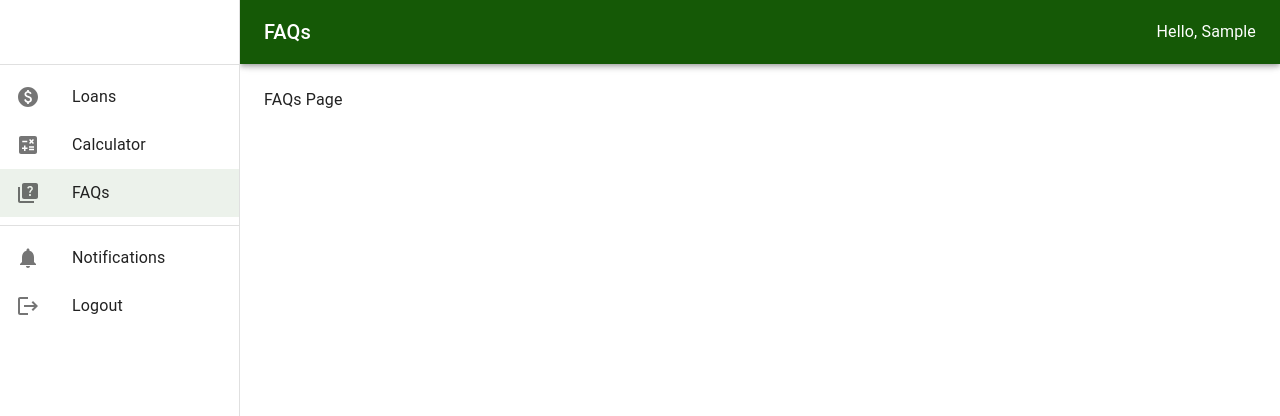
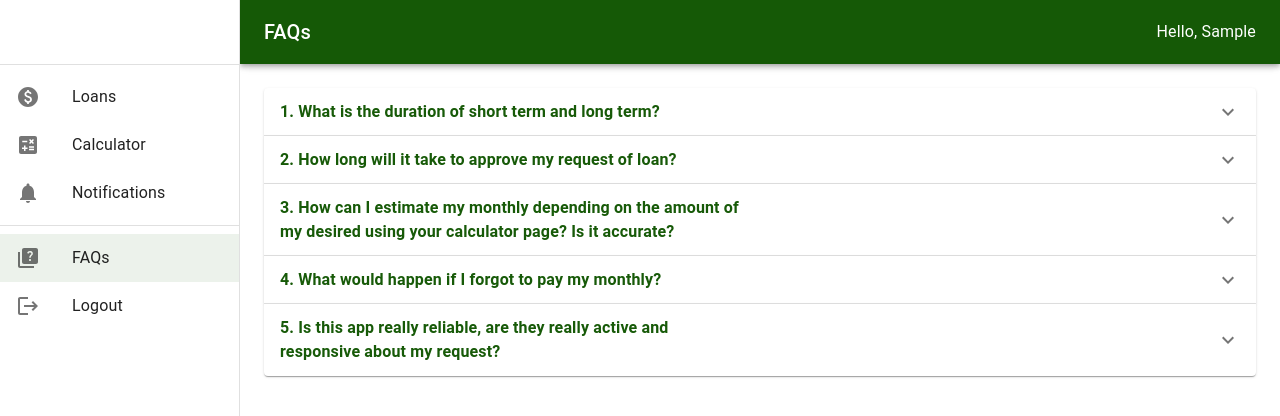
Before and after one commit to michaeljed29/cvsu-loan-client, a React (Create React App) app: page /faqs in a window 1280 px wide. Shown: the top 416 px of the page. Built offline with nearby package versions, Linux system fonts and the light colour scheme; no server answers; sample sign-in values are in the browser's storage.

Commit message:
added faqs page

```diff
--- a/src/App.js
+++ b/src/App.js
@@ -156,22 +156,6 @@ const App = (props) => {
         )}
 
         <ListItem
-          selected={pathname.includes("/faqs")}
-          button
-          key="FAQs"
-          component={Link}
-          to="/faqs"
-          onClick={handleDrawerToggle}
-        >
-          <ListItemIcon>
-            <QuizIcon />
-          </ListItemIcon>
-          <ListItemText primary="FAQs" />
-        </ListItem>
-      </List>
-      <Divider />
-      <List>
-        <ListItem
           selected={pathname.includes("/notifications")}
           button
           key="Notifications"
@@ -198,6 +182,23 @@ const App = (props) => {
             </span>
           )}
         </ListItem>
+      </List>
+      <Divider />
+      <List>
+        <ListItem
+          selected={pathname.includes("/faqs")}
+          button
+          key="FAQs"
+          component={Link}
+          to="/faqs"
+          onClick={handleDrawerToggle}
+        >
+          <ListItemIcon>
+            <QuizIcon />
+          </ListItemIcon>
+          <ListItemText primary="FAQs" />
+        </ListItem>
+
         <ListItem button key="Logout" onClick={handleLogout}>
           <ListItemIcon>
             <LogoutIcon />
--- a/src/pages/FaqsPage.js
+++ b/src/pages/FaqsPage.js
@@ -1,7 +1,125 @@
-import React from "react";
+import React, { useState } from "react";
+import Accordion from "@mui/material/Accordion";
+import AccordionDetails from "@mui/material/AccordionDetails";
+import AccordionSummary from "@mui/material/AccordionSummary";
+import Typography from "@mui/material/Typography";
+import ExpandMoreIcon from "@mui/icons-material/ExpandMore";
 
 const Faqs = () => {
-  return <div>FAQs Page</div>;
+  const [expanded, setExpanded] = useState(false);
+
+  const handleChange = (panel) => (e, isExpanded) => {
+    setExpanded(isExpanded ? panel : false);
+  };
+
+  const sx = { width: "50%", flexShrink: 0, color: "#175a08", fontWeight: 700 };
+
+  return (
+    <div>
+      <Accordion
+        expanded={expanded === "panel1"}
+        onChange={handleChange("panel1")}
+      >
+        <AccordionSummary
+          expandIcon={<ExpandMoreIcon />}
+          aria-controls="panel1bh-content"
+          id="panel1bh-header"
+        >
+          <Typography sx={sx}>
+            1. What is the duration of short term and long term?
+          </Typography>
+        </AccordionSummary>
+        <AccordionDetails>
+          <Typography>
+            Short term is ranging from 1 to 6 months while the long term is
+            ranging from 7 - 24 months.
+          </Typography>
+        </AccordionDetails>
+      </Accordion>
+      <Accordion
+        expanded={expanded === "panel2"}
+        onChange={handleChange("panel2")}
+      >
+        <AccordionSummary
+          expandIcon={<ExpandMoreIcon />}
+          aria-controls="panel2bh-content"
+          id="panel2bh-header"
+        >
+          <Typography sx={sx}>
+            2. How long will it take to approve my request of loan?
+          </Typography>
+        </AccordionSummary>
+        <AccordionDetails>
+          <Typography>
+            It depends, we are reviewing your data for us to ensure that you are
+            capable of paying the amount you wanted.
+          </Typography>
+        </AccordionDetails>
+      </Accordion>
+      <Accordion
+        expanded={expanded === "panel3"}
+        onChange={handleChange("panel3")}
+      >
+        <AccordionSummary
+          expandIcon={<ExpandMoreIcon />}
+          aria-controls="panel3bh-content"
+          id="panel3bh-header"
+        >
+          <Typography sx={sx}>
+            3. How can I estimate my monthly depending on the amount of my
+            desired using your calculator page? Is it accurate?
+          </Typography>
+        </AccordionSummary>
+        <AccordionDetails>
+          <Typography>
+            It is just a very simple step, by that you can now be able to
+            determine what would be your monthly, but the result is just an
+            estimation.
+          </Typography>
+        </AccordionDetails>
+      </Accordion>
+      <Accordion
+        expanded={expanded === "panel4"}
+        onChange={handleChange("panel4")}
+      >
+        <AccordionSummary
+          expandIcon={<ExpandMoreIcon />}
+          aria-controls="panel4bh-content"
+          id="panel4bh-header"
+        >
+          <Typography sx={sx}>
+            4. What would happen if I forgot to pay my monthly?
+          </Typography>
+        </AccordionSummary>
+        <AccordionDetails>
+          <Typography>
+            The staff of the school will inform you about that.
+          </Typography>
+        </AccordionDetails>
+      </Accordion>
+      <Accordion
+        expanded={expanded === "panel5"}
+        onChange={handleChange("panel5")}
+      >
+        <AccordionSummary
+          expandIcon={<ExpandMoreIcon />}
+          aria-controls="panel5bh-content"
+          id="panel5bh-header"
+        >
+          <Typography sx={sx}>
+            5. Is this app really reliable, are they really active and
+            responsive about my request?
+          </Typography>
+        </AccordionSummary>
+        <AccordionDetails>
+          <Typography>
+            Yes, we are checking it and monitor about all the request of
+            borrower.
+          </Typography>
+        </AccordionDetails>
+      </Accordion>
+    </div>
+  );
 };
 
 export default Faqs;
```
